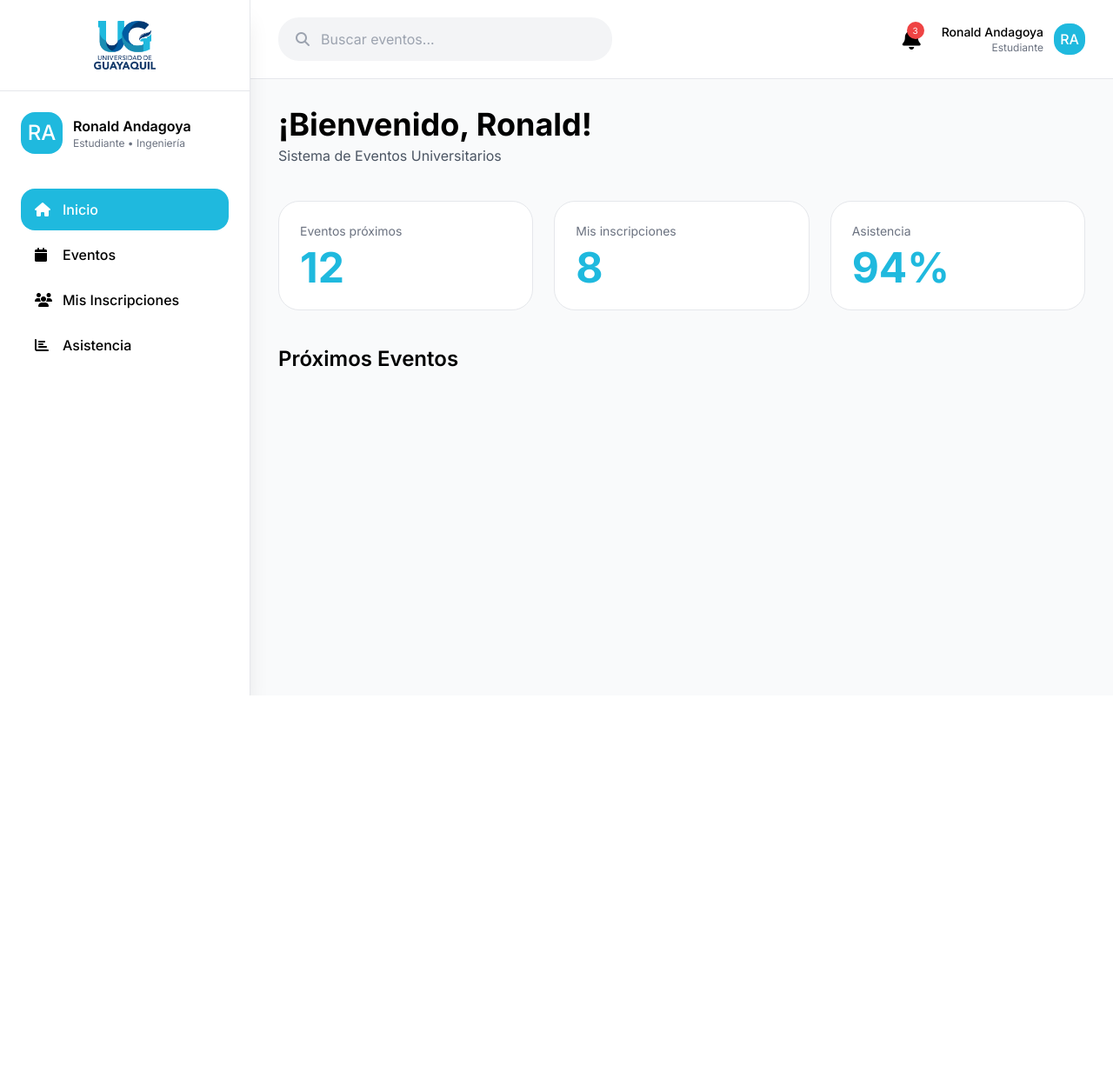
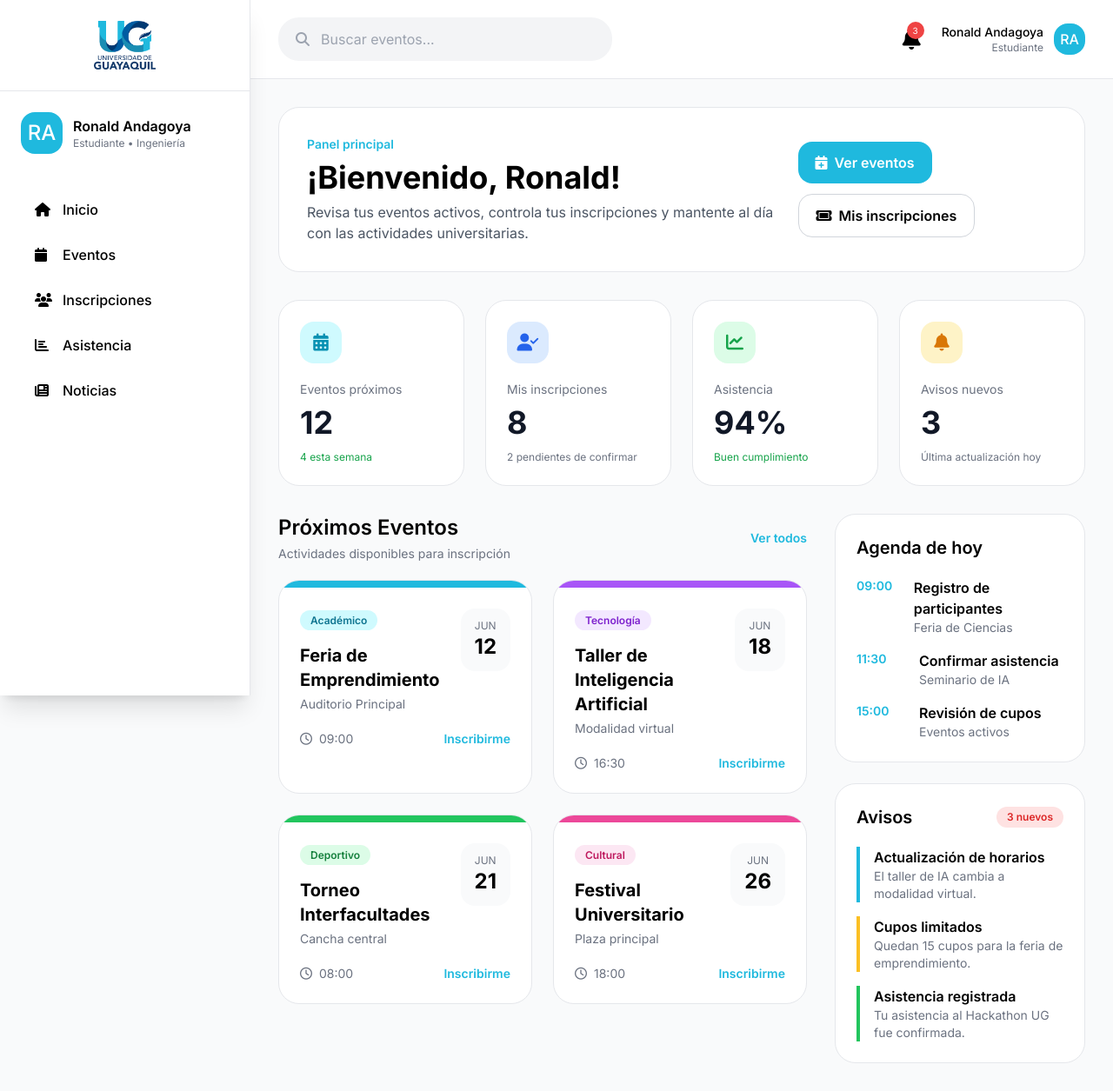
Before and after one commit to SantiagoSegura22/Proyecto-web-Sistema-Educativo, a PHP site: page / in a window 1280 px wide. Shown: the whole page at 87% size. Before the commit the page ends 800 px from the top, so only its background shows below. Run offline with PHP 8.4, Linux system fonts and the light colour scheme; some libraries are stand-ins or nearby versions.

Commit message:
SX
mi parte, sidebar js.

```diff
--- /dev/null
+++ b/components/sidebar.html
@@ -0,0 +1,80 @@
+<div class="fixed left-0 top-0 bottom-0 w-72 bg-white border-r shadow-xl z-50">
+
+    <div class="p-6 border-b">
+        <img src="img/logo-ug.png"
+             alt="Universidad de Guayaquil"
+             class="h-14 mx-auto">
+    </div>
+
+    <div class="p-6">
+
+        <div class="flex items-center gap-3 mb-10">
+
+            <div class="w-12 h-12 bg-[#1FB9DE] rounded-2xl flex items-center justify-center text-white text-2xl font-medium">
+                RA
+            </div>
+
+            <div>
+                <p class="font-semibold">Ronald Andagoya</p>
+                <p class="text-xs text-gray-500">
+                    Estudiante • Ingeniería
+                </p>
+            </div>
+
+        </div>
+
+<nav class="space-y-1">
+
+    <a href="index.html"
+       data-page="index"
+       class="nav-link flex items-center gap-3 px-4 py-3 rounded-2xl">
+
+        <i class="fa-solid fa-house w-5"></i>
+        <span class="font-medium">Inicio</span>
+
+    </a>
+
+    <a href="eventos.html"
+       data-page="eventos"
+       class="nav-link flex items-center gap-3 px-4 py-3 rounded-2xl">
+
+        <i class="fa-solid fa-calendar w-5"></i>
+        <span class="font-medium">Eventos</span>
+
+    </a>
+
+    <a href="inscripciones.html"
+       data-page="inscripciones"
+       class="nav-link flex items-center gap-3 px-4 py-3 rounded-2xl">
+
+        <i class="fa-solid fa-users w-5"></i>
+        <span class="font-medium">Inscripciones</span>
+
+    </a>
+
+    <a href="asistencia.html"
+       data-page="asistencia"
+       class="nav-link flex items-center gap-3 px-4 py-3 rounded-2xl">
+
+        <i class="fa-solid fa-chart-bar w-5"></i>
+        <span class="font-medium">Asistencia</span>
+
+    </a>
+
+
+
+    <!-- Noticias -->
+    <a href="noticias.html"
+       data-page="noticias"
+       class="nav-link flex items-center gap-3 px-4 py-3 rounded-2xl">
+
+        <i class="fa-solid fa-newspaper w-5"></i>
+        <span class="font-medium">Noticias</span>
+
+    </a>
+
+</nav>
+
+    </div>
+
+</div>
--- a/estilos.css
+++ b/css/estilos.css
@@ -169,3 +169,46 @@ body {
     outline: none;
     border-color: #1FB9DE;
 }
+
+/* =============================================
+   ASISTENCIA - TABLA, BADGES Y MODALES
+   ============================================= */
+
+.table-wrap {
+    overflow-x: auto;
+}
+
+.badge-presente {
+    background-color: #dcfce7;
+    color: #166534;
+}
+
+.badge-ausente {
+    background-color: #fee2e2;
+    color: #991b1b;
+}
+
+.badge-tardanza {
+    background-color: #fef3c7;
+    color: #92400e;
+}
+
+.badge-justificado {
+    background-color: #dbeafe;
+    color: #1d4ed8;
+}
+
+.modal-overlay {
+    position: fixed;
+    inset: 0;
+    z-index: 100;
+    display: none;
+    align-items: center;
+    justify-content: center;
+    background-color: rgb(17 24 39 / 0.55);
+    padding: 24px;
+}
+
+.modal-overlay.open {
+    display: flex;
+}
--- a/index.html
+++ b/index.html
@@ -6,45 +6,12 @@
     <title>Inicio - Sistema de Eventos Universitarios</title>
     <script src="https://cdn.tailwindcss.com"></script>
     <link rel="stylesheet" href="https://cdnjs.cloudflare.com/ajax/libs/font-awesome/6.6.0/css/all.min.css">
-    <link rel="stylesheet" href="estilos.css">
+    <link rel="stylesheet" href="css/estilos.css">
 </head>
 <body class="bg-gray-50">
 
     <!-- Sidebar -->
-    <div class="fixed left-0 top-0 bottom-0 w-72 bg-white border-r shadow-xl z-50">
-        <div class="p-6 border-b">
-            <img src="img/logo-ug.png" alt="Universidad de Guayaquil" class="h-14 mx-auto">
-        </div>
-
-        <div class="p-6">
-            <div class="flex items-center gap-3 mb-10">
-                <div class="w-12 h-12 bg-[#1FB9DE] rounded-2xl flex items-center justify-center text-white text-2xl font-medium">RA</div>
-                <div>
-                    <p class="font-semibold">Ronald Andagoya</p>
-                    <p class="text-xs text-gray-500">Estudiante • Ingeniería</p>
-                </div>
-            </div>
-
-            <nav class="space-y-1">
-                <a href="#" class="nav-link active flex items-center gap-3 px-4 py-3 rounded-2xl">
-                    <i class="fa-solid fa-house w-5"></i>
-                    <span class="font-medium">Inicio</span>
-                </a>
-                <a href="eventos.html" class="nav-link flex items-center gap-3 px-4 py-3 rounded-2xl">
-                    <i class="fa-solid fa-calendar w-5"></i>
-                    <span class="font-medium">Eventos</span>
-                </a>
-                <a href="#" class="nav-link flex items-center gap-3 px-4 py-3 rounded-2xl">
-                    <i class="fa-solid fa-users w-5"></i>
-                    <span class="font-medium">Mis Inscripciones</span>
-                </a>
-                <a href="asistencia.html" class="nav-link flex items-center gap-3 px-4 py-3 rounded-2xl">
-                    <i class="fa-solid fa-chart-bar w-5"></i>
-                    <span class="font-medium">Asistencia</span>
-                </a>
-            </nav>
-        </div>
-    </div>
+    <div id="sidebar-container"></div>
 
     <!-- Contenido Principal -->
     <div class="ml-72">
@@ -71,29 +38,224 @@
         </header>
 
         <div class="p-8">
-            <h1 class="text-4xl font-bold">¡Bienvenido, Ronald!</h1>
-            <p class="text-gray-600 mt-1">Sistema de Eventos Universitarios</p>
+            <section class="bg-white border rounded-3xl p-8 mb-8">
+                <div class="flex flex-col lg:flex-row lg:items-center lg:justify-between gap-6">
+                    <div>
+                        <p class="text-sm font-semibold text-[#1FB9DE] mb-2">Panel principal</p>
+                        <h1 class="text-4xl font-bold">¡Bienvenido, Ronald!</h1>
+                        <p class="text-gray-600 mt-2 max-w-2xl">
+                            Revisa tus eventos activos, controla tus inscripciones y mantente al día con las actividades universitarias.
+                        </p>
+                    </div>
+
+                    <div class="flex flex-wrap gap-3">
+                        <a href="eventos.html" class="btn-primary text-white px-5 py-3 rounded-2xl font-semibold flex items-center gap-2">
+                            <i class="fa-solid fa-calendar-plus"></i>
+                            Ver eventos
+                        </a>
+                        <a href="inscripciones.html" class="border border-gray-300 px-5 py-3 rounded-2xl font-semibold flex items-center gap-2 hover:bg-gray-50 transition">
+                            <i class="fa-solid fa-ticket"></i>
+                            Mis inscripciones
+                        </a>
+                    </div>
+                </div>
+            </section>
 
             <!-- Estadísticas -->
-            <div class="grid grid-cols-1 md:grid-cols-3 gap-6 my-10">
+            <section class="grid grid-cols-1 md:grid-cols-2 xl:grid-cols-4 gap-6 mb-8">
                 <div class="bg-white rounded-3xl p-6 card-hover border">
+                    <div class="w-12 h-12 rounded-2xl bg-cyan-100 text-cyan-600 flex items-center justify-center mb-5">
+                        <i class="fa-solid fa-calendar-days text-xl"></i>
+                    </div>
                     <p class="text-sm text-gray-500">Eventos próximos</p>
-                    <p class="text-5xl font-bold text-[#1FB9DE] mt-2">12</p>
+                    <p class="text-4xl font-bold text-gray-900 mt-2">12</p>
+                    <p class="text-xs text-green-600 mt-3">4 esta semana</p>
                 </div>
+
                 <div class="bg-white rounded-3xl p-6 card-hover border">
+                    <div class="w-12 h-12 rounded-2xl bg-blue-100 text-blue-600 flex items-center justify-center mb-5">
+                        <i class="fa-solid fa-user-check text-xl"></i>
+                    </div>
                     <p class="text-sm text-gray-500">Mis inscripciones</p>
-                    <p class="text-5xl font-bold text-[#1FB9DE] mt-2">8</p>
+                    <p class="text-4xl font-bold text-gray-900 mt-2">8</p>
+                    <p class="text-xs text-gray-500 mt-3">2 pendientes de confirmar</p>
                 </div>
+
                 <div class="bg-white rounded-3xl p-6 card-hover border">
+                    <div class="w-12 h-12 rounded-2xl bg-green-100 text-green-600 flex items-center justify-center mb-5">
+                        <i class="fa-solid fa-chart-line text-xl"></i>
+                    </div>
                     <p class="text-sm text-gray-500">Asistencia</p>
-                    <p class="text-5xl font-bold text-[#1FB9DE] mt-2">94%</p>
+                    <p class="text-4xl font-bold text-gray-900 mt-2">94%</p>
+                    <p class="text-xs text-green-600 mt-3">Buen cumplimiento</p>
                 </div>
-            </div>
 
-            <h2 class="text-2xl font-semibold mb-6">Próximos Eventos</h2>
-            <div class="grid grid-cols-1 md:grid-cols-2 lg:grid-cols-3 gap-6">
+                <div class="bg-white rounded-3xl p-6 card-hover border">
+                    <div class="w-12 h-12 rounded-2xl bg-amber-100 text-amber-600 flex items-center justify-center mb-5">
+                        <i class="fa-solid fa-bell text-xl"></i>
+                    </div>
+                    <p class="text-sm text-gray-500">Avisos nuevos</p>
+                    <p class="text-4xl font-bold text-gray-900 mt-2">3</p>
+                    <p class="text-xs text-gray-500 mt-3">Última actualización hoy</p>
+                </div>
+            </section>
+
+            <div class="grid grid-cols-1 xl:grid-cols-3 gap-8">
+                <section class="xl:col-span-2">
+                    <div class="flex items-center justify-between mb-5">
+                        <div>
+                            <h2 class="text-2xl font-semibold">Próximos Eventos</h2>
+                            <p class="text-sm text-gray-500 mt-1">Actividades disponibles para inscripción</p>
+                        </div>
+                        <a href="eventos.html" class="text-sm text-[#1FB9DE] font-semibold hover:underline">Ver todos</a>
+                    </div>
+
+                    <div class="grid grid-cols-1 md:grid-cols-2 gap-6">
+                        <article class="bg-white border rounded-3xl overflow-hidden card-hover">
+                            <div class="h-2 bg-[#1FB9DE]"></div>
+                            <div class="p-6">
+                                <div class="flex items-start justify-between gap-4 mb-5">
+                                    <div>
+                                        <span class="text-xs font-semibold text-cyan-700 bg-cyan-100 px-3 py-1 rounded-full">Académico</span>
+                                        <h3 class="text-xl font-bold mt-4">Feria de Emprendimiento</h3>
+                                        <p class="text-sm text-gray-500 mt-1">Auditorio Principal</p>
+                                    </div>
+                                    <div class="text-center bg-gray-50 rounded-2xl px-4 py-3">
+                                        <p class="text-xs text-gray-500">JUN</p>
+                                        <p class="text-2xl font-bold">12</p>
+                                    </div>
+                                </div>
+
+                                <div class="flex items-center justify-between text-sm text-gray-500">
+                                    <span><i class="fa-regular fa-clock mr-2"></i>09:00</span>
+                                    <a href="inscripciones.html" class="font-semibold text-[#1FB9DE] hover:underline">Inscribirme</a>
+                                </div>
+                            </div>
+                        </article>
+
+                        <article class="bg-white border rounded-3xl overflow-hidden card-hover">
+                            <div class="h-2 bg-purple-500"></div>
+                            <div class="p-6">
+                                <div class="flex items-start justify-between gap-4 mb-5">
+                                    <div>
+                                        <span class="text-xs font-semibold text-purple-700 bg-purple-100 px-3 py-1 rounded-full">Tecnología</span>
+                                        <h3 class="text-xl font-bold mt-4">Taller de Inteligencia Artificial</h3>
+                                        <p class="text-sm text-gray-500 mt-1">Modalidad virtual</p>
+                                    </div>
+                                    <div class="text-center bg-gray-50 rounded-2xl px-4 py-3">
+                                        <p class="text-xs text-gray-500">JUN</p>
+                                        <p class="text-2xl font-bold">18</p>
+                                    </div>
+                                </div>
+
+                                <div class="flex items-center justify-between text-sm text-gray-500">
+                                    <span><i class="fa-regular fa-clock mr-2"></i>16:30</span>
+                                    <a href="inscripciones.html" class="font-semibold text-[#1FB9DE] hover:underline">Inscribirme</a>
+                                </div>
+                            </div>
+                        </article>
+
+                        <article class="bg-white border rounded-3xl overflow-hidden card-hover">
+                            <div class="h-2 bg-green-500"></div>
+                            <div class="p-6">
+                                <div class="flex items-start justify-between gap-4 mb-5">
+                                    <div>
+                                        <span class="text-xs font-semibold text-green-700 bg-green-100 px-3 py-1 rounded-full">Deportivo</span>
+                                        <h3 class="text-xl font-bold mt-4">Torneo Interfacultades</h3>
+                                        <p class="text-sm text-gray-500 mt-1">Cancha central</p>
+                                    </div>
+                                    <div class="text-center bg-gray-50 rounded-2xl px-4 py-3">
+                                        <p class="text-xs text-gray-500">JUN</p>
+                                        <p class="text-2xl font-bold">21</p>
+                                    </div>
+                                </div>
+
+                                <div class="flex items-center justify-between text-sm text-gray-500">
+                                    <span><i class="fa-regular fa-clock mr-2"></i>08:00</span>
+                                    <a href="inscripciones.html" class="font-semibold text-[#1FB9DE] hover:underline">Inscribirme</a>
+                                </div>
+                            </div>
+                        </article>
+
+                        <article class="bg-white border rounded-3xl overflow-hidden card-hover">
+                            <div class="h-2 bg-pink-500"></div>
+                            <div class="p-6">
+                                <div class="flex items-start justify-between gap-4 mb-5">
+                                    <div>
+                                        <span class="text-xs font-semibold text-pink-700 bg-pink-100 px-3 py-1 rounded-full">Cultural</span>
+                                        <h3 class="text-xl font-bold mt-4">Festival Universitario</h3>
+                                        <p class="text-sm text-gray-500 mt-1">Plaza principal</p>
+                                    </div>
+                                    <div class="text-center bg-gray-50 rounded-2xl px-4 py-3">
+                                        <p class="text-xs text-gray-500">JUN</p>
+                                        <p class="text-2xl font-bold">26</p>
+                                    </div>
+                                </div>
+
+                                <div class="flex items-center justify-between text-sm text-gray-500">
+                                    <span><i class="fa-regular fa-clock mr-2"></i>18:00</span>
+                                    <a href="inscripciones.html" class="font-semibold text-[#1FB9DE] hover:underline">Inscribirme</a>
+                                </div>
+                            </div>
+                        </article>
+                    </div>
+                </section>
+
+                <aside class="space-y-6">
+                    <section class="bg-white border rounded-3xl p-6">
+                        <h2 class="text-xl font-semibold mb-5">Agenda de hoy</h2>
+                        <div class="space-y-4">
+                            <div class="flex gap-4">
+                                <div class="w-14 text-sm font-semibold text-[#1FB9DE]">09:00</div>
+                                <div>
+                                    <p class="font-semibold">Registro de participantes</p>
+                                    <p class="text-sm text-gray-500">Feria de Ciencias</p>
+                                </div>
+                            </div>
+                            <div class="flex gap-4">
+                                <div class="w-14 text-sm font-semibold text-[#1FB9DE]">11:30</div>
+                                <div>
+                                    <p class="font-semibold">Confirmar asistencia</p>
+                                    <p class="text-sm text-gray-500">Seminario de IA</p>
+                                </div>
+                            </div>
+                            <div class="flex gap-4">
+                                <div class="w-14 text-sm font-semibold text-[#1FB9DE]">15:00</div>
+                                <div>
+                                    <p class="font-semibold">Revisión de cupos</p>
+                                    <p class="text-sm text-gray-500">Eventos activos</p>
+                                </div>
+                            </div>
+                        </div>
+                    </section>
+
+                    <section class="bg-white border rounded-3xl p-6">
+                        <div class="flex items-center justify-between mb-5">
+                            <h2 class="text-xl font-semibold">Avisos</h2>
+                            <span class="text-xs font-semibold bg-red-100 text-red-600 px-3 py-1 rounded-full">3 nuevos</span>
+                        </div>
+
+                        <div class="space-y-4">
+                            <div class="border-l-4 border-[#1FB9DE] pl-4">
+                                <p class="font-semibold">Actualización de horarios</p>
+                                <p class="text-sm text-gray-500">El taller de IA cambia a modalidad virtual.</p>
+                            </div>
+                            <div class="border-l-4 border-amber-400 pl-4">
+                                <p class="font-semibold">Cupos limitados</p>
+                                <p class="text-sm text-gray-500">Quedan 15 cupos para la feria de emprendimiento.</p>
+                            </div>
+                            <div class="border-l-4 border-green-500 pl-4">
+                                <p class="font-semibold">Asistencia registrada</p>
+                                <p class="text-sm text-gray-500">Tu asistencia al Hackathon UG fue confirmada.</p>
+                            </div>
+                        </div>
+                    </section>
+                </aside>
             </div>
         </div>
     </div>
+
+<script src="js/sidebar.js"></script>
+
 </body>
 </html>
--- a/login.html
+++ b/login.html
@@ -6,9 +6,9 @@
     <title>Iniciar Sesión - Sistema de Eventos Universitarios</title>
     <script src="https://cdn.tailwindcss.com"></script>
     <link rel="stylesheet" href="https://cdnjs.cloudflare.com/ajax/libs/font-awesome/6.6.0/css/all.min.css">
-    <link rel="stylesheet" href="estilos.css">
+    <link rel="stylesheet" href="css/estilos.css">
 </head>
-<body class="bg-gray-50 min-h-screen">
+<body class="login-page bg-gray-50 min-h-screen">
 
     <div class="min-h-screen flex">
         <!-- Lado Izquierdo -->
@@ -25,7 +25,7 @@
                     </span>
                 </h1>
                 <p class="text-lg opacity-90">
-                    Sistema Oficial de Eventos Acad♦micos, Culturales y Deportivos
+                    Sistema Oficial de Eventos Académicos, Culturales y Deportivos
                 </p>
             </div>
 
```
Also changed, not shown: asistencia.html (+4 -36 lines), eventos.html (+43 -37 lines), js/sidebar.js (added, +23 -0 lines), noticias.html (added, +98 -0 lines).
